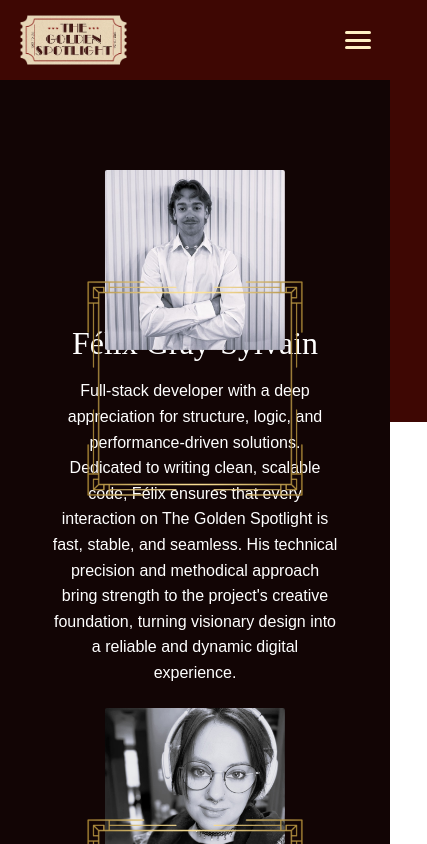
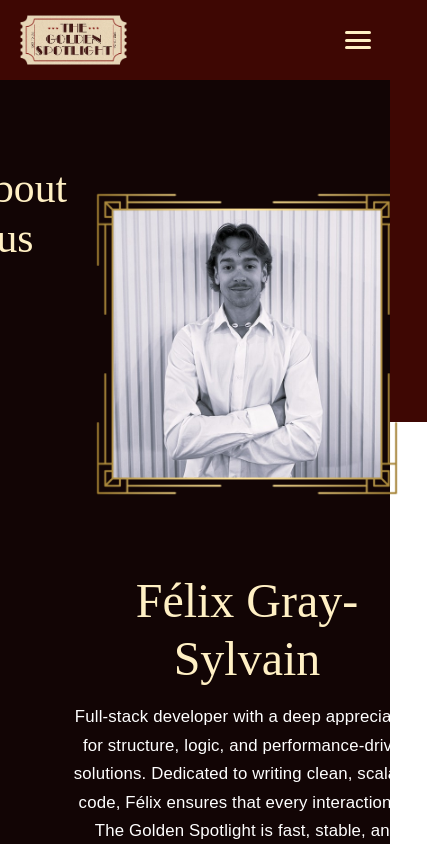
Before and after one commit to felixgs2005/the-golden-spotlight, a React (Vite) app: page /about in a window 390 px wide. Shown: the top 844 px of the page, 427 px wide, since content can reach past the window. Built offline with nearby package versions, Linux system fonts and the light colour scheme; no server answers.

Commit message:
Fonts, colors, columns created.

```diff
--- a/src/styles/about.css
+++ b/src/styles/about.css
@@ -1,56 +1,70 @@
+:root {
+    --frame-size: 490px;
+    --photo-size: 350px;
+    --content-max: 1400px;
+    --col-gap: 5rem;
+    --row-gap: 8rem;
+    --gold: #FFF0C4;
+}
+
 .about {
-    background-color: #120505;
-    padding: 4rem 2rem;
+    background: #120505;
     color: #fff;
-    text-align: center;
     min-height: 100vh;
+    padding: 6rem 3rem;
+    display: flex;
+    justify-content: center;
 }
 
 .about__title {
-    font-size: 2.5rem;
-    margin-bottom: 3rem;
+    font-size: 2.6rem;
+    margin: 0 0 3rem 0;
     font-family: "LTC Broadway Engraved", serif;
+    color: var(--gold);
+    text-align: center;
 }
 
 .about__team {
+    width: min(var(--content-max), 95vw);
+    margin: 0 auto;
     display: flex;
     flex-direction: column;
-    gap: 6rem;
-    align-items: center;
 }
 
 .team-member {
-    display: flex;
+    display: grid;
+    grid-template-columns: 1fr 1fr;
     align-items: center;
-    justify-content: center;
-    gap: 3rem;
+    column-gap: var(--col-gap);
 }
 
-.team-member--right {
-    flex-direction: row-reverse;
+.team-member--right .team-member__media {
+    order: 2;
+}
+
+.team-member--right .team-member__content {
+    order: 1;
 }
 
 .team-member__media {
+    display: flex;
+    justify-content: center;
+    align-items: center;
     position: relative;
-    width: 682px;
-    height: 682px;
-    display: flex;
-    align-items: center;
-    justify-content: center;
 }
 
 .team-member__photo-wrapper {
     position: relative;
-    width: 682px;
-    height: 682px;
+    width: var(--frame-size);
+    height: var(--frame-size);
 }
 
 .team-member__photo {
     position: absolute;
     top: 50%;
     left: 50%;
-    width: 486px;
-    height: 486px;
+    width: var(--photo-size);
+    height: var(--photo-size);
     transform: translate(-50%, -50%);
     object-fit: cover;
     border-radius: 2px;
@@ -59,63 +73,72 @@
 
 .team-member__frame {
     position: absolute;
-    top: 0;
-    left: 0;
-    width: 682px;
-    height: 682px;
+    inset: 0;
+    width: var(--frame-size);
+    height: var(--frame-size);
     object-fit: contain;
     pointer-events: none;
     z-index: 2;
 }
 
 .team-member__content {
-    max-width: 480px;
-    text-align: left;
-}
-
-.team-member--right .team-member__content {
-    text-align: right;
+    max-width: 640px;
 }
 
 .team-member__name {
     font-family: "Parisienne", cursive;
-    font-size: 2rem;
+    font-size: 3rem;
+    color: var(--gold);
     margin-bottom: 1rem;
+    text-align: left;
 }
 
+
 .team-member__bio {
-    line-height: 1.6;
     font-family: "Montserrat", sans-serif;
-    font-size: 1rem;
+    font-size: 1.05rem;
+    line-height: 1.7;
+    letter-spacing: 0.01em;
+    text-align: left;
+}
+
+@media (max-width: 1100px) {
+    :root {
+        --frame-size: 460px;
+        --photo-size: 340px;
+    }
 }
 
 @media (max-width: 900px) {
     .team-member {
-        flex-direction: column;
+        grid-template-columns: 1fr;
+        text-align: center;
+        row-gap: 2rem;
     }
 
-    .team-member--right {
-        flex-direction: column;
+    .team-member--right .team-member__media,
+    .team-member--right .team-member__content {
+        order: initial;
     }
 
     .team-member__content {
+        max-width: 700px;
+        margin: 0 auto;
+    }
+
+    .team-member__name,
+    .team-member__bio {
         text-align: center !important;
     }
+}
 
-    .team-member__media {
-        width: 90%;
-        height: auto;
-        max-width: 400px;
+@media (max-width: 600px) {
+    :root {
+        --frame-size: 360px;
+        --photo-size: 270px;
     }
 
-    .team-member__photo-wrapper,
-    .team-member__frame {
-        width: 100%;
-        height: auto;
-    }
-
-    .team-member__photo {
-        width: 70%;
-        height: auto;
+    .about {
+        padding: 4rem 1.25rem;
     }
 }
```
